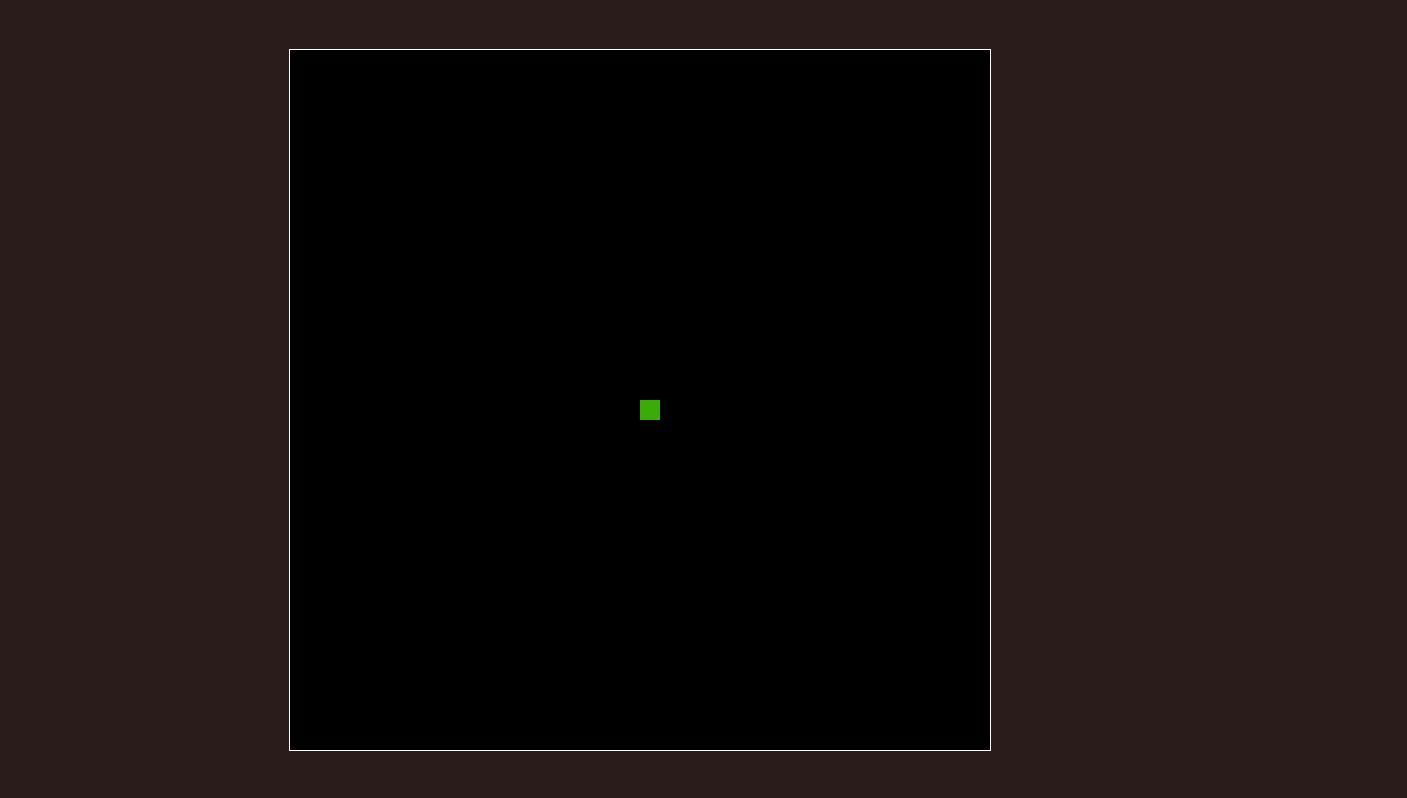
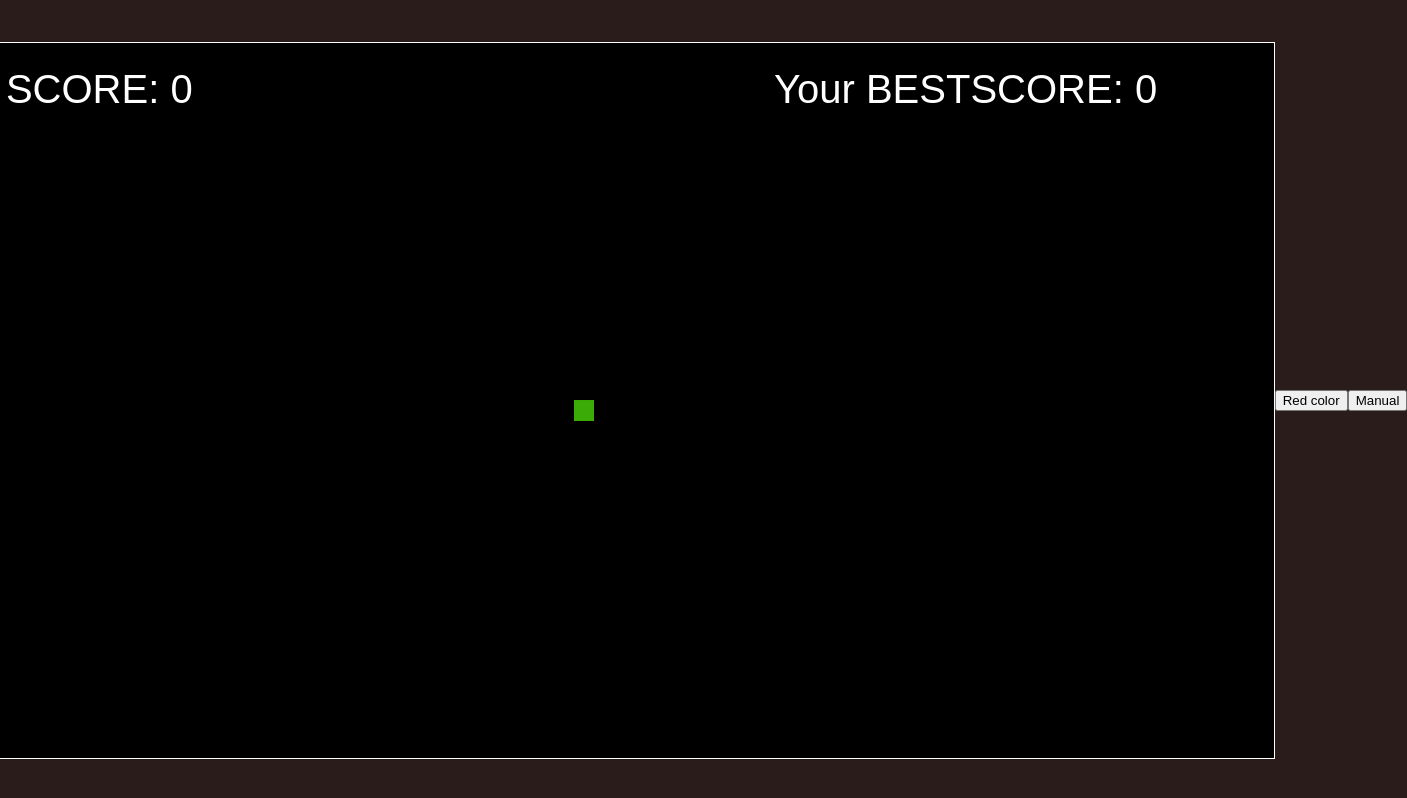
Before and after one commit to Str1kez/Snake-game, a plain HTML site: page Snake.html in a window 1280 px wide. Shown: the whole page, 1407 px wide, since content can reach past the window. Drawn offline with Linux system fonts and the light colour scheme.

Commit message:
Update 1.01

```diff
--- a/Game.js
+++ b/Game.js
@@ -1,55 +1,65 @@
-window.onload = function() { // при загрузке страницы выполняется функция
+window.onload = function () { // при загрузке страницы выполняется функция
 	document.addEventListener('keydown', move); // при нажатии клавиши
-	setInterval(main,1000/60); // 60 fps
+	setInterval(main, 1000 / 60); // 60 fps
 };
 var
-	canv	=	document.getElementById('snake'), // подключаем канвас
-	con		=	canv.getContext('2d'), // как будем рисовать
-	start =	fkey	=	false, // первая клавиша нажата/ начало игры
-	speed = baseSpeed	=	3, // скорость змейки и ее начальная скорость
-	px		=	~~(canv.width) / 2, // позиция головы
-	py		=	~~(canv.height) / 2,
-	xs = ys	=	0, // скорость по осям
-	pw = ph	=	20, // размер головы
-	aw = ah =	20, // размер яблока
-	apples	=	[], // массив для яблок, оно будет не одно
-	stail	=	[], // массив для хвоста
-	tail	=	10, // начальный размер хвоста
-	safe	=	20, // зона защиты от съедения
-	cd		=	false; // небольшая задержка для кнопки, чтобы при повороте не съесть
+	canv = document.getElementById('snake'), // подключаем канвас
+	con = canv.getContext('2d'), // как будем рисовать
+	start = fkey = false, // первая клавиша нажата/ начало игры
+	speed = baseSpeed = 3, // скорость змейки и ее начальная скорость
+	px = ~~(canv.width) / 2, // позиция головы
+	py = ~~(canv.height) / 2,
+	xs = ys = 0, // скорость по осям
+	pw = ph = 20, // размер головы
+	aw = ah = 20, // размер яблока
+	apples = [], // массив для яблок, оно будет не одно
+	stail = [], // массив для хвоста
+	tail = 10, // начальный размер хвоста
+	safe = 20, // зона защиты от съедения
+	cd = false, // небольшая задержка для кнопки, чтобы при повороте не съесть
+	score = 0, // показывает счёт
+	bestscore = 0, // лучший счёт
+	bestscoreever,
+	clr = '#3bab07'; // изменение цвета змейки
+
+var button = document.getElementById('elem'); // изменение цвета по кнопке
+button.onclick = changecolor;
+function changecolor() {
+	clr = 'red'
+};
 
 // сама игра
-function main () {
+function main() {
 
-	// обновление канваса
-	con.fillStyle =	'black';
-	con.fillRect(0,0,canv.width,canv.height);
+	// обновление канваса, иначе все нарисованное останется
+	con.fillStyle = 'black';
+	con.fillRect(0, 0, canv.width, canv.height);
 
 	// движение головы
 	px += xs;
 	py += ys;
 
 	// перемещение змейки при выходе с игрового поля
-	if(px > canv.width){ // уход вправо
+	if (px > canv.width) { // уход вправо
 		px = 0;
 	}
-	if (py > canv.height){ // уход вниз
+	if (py > canv.height) { // уход вниз
 		py = 0;
 	}
-	if (py + ph < 0){ // уход вверх
+	if (py + ph < 0) { // уход вверх
 		py = canv.height;
 	}
-	if (px + pw < 0){ // уход влево
+	if (px + pw < 0) { // уход влево
 		px = canv.width;
 	}
 
 	// раскрасим змейку
-	con.fillStyle = '#3bab07';
-	for (var i = 0; stail.length > i; i++){ // каждое движение - строим змейку с конца до головы
+	con.fillStyle = clr;
+	for (var i = 0; stail.length > i; i++) { // каждое движение - строим змейку с конца до головы
 		con.fillStyle = stail[i].color;
 		con.fillRect(stail[i].x, stail[i].y, pw, ph);
 	}
-	stail.push({x: px, y: py, color: con.fillStyle}); // добавляем в очередь голову
+	stail.push({ x: px, y: py, color: con.fillStyle }); // добавляем в очередь голову
 
 	// рассмотрим переполнение
 	if (stail.length > tail) { // удаляем хвост, если он стал больше значения длины
@@ -62,20 +72,20 @@ function main () {
 	}
 
 	// проверка на пересечение
-	if (stail.length >= tail && start){
+	if (stail.length >= tail && start) {
 
-		for (var i = stail.length - safe; i >= 0; i--){
+		for (var i = stail.length - safe; i >= 0; i--) {
 
 			// условие пересечения, что квадрат хвоста лежит внутри квадрата головы
 			if (
 				px < (stail[i].x + pw) && (px + pw) > stail[i].x
 				&& py < (stail[i].y + ph) && (py + ph) > stail[i].y
-			)
-			{
+			) {
 				// есть пересечение
 				tail = 10;
 				speed = baseSpeed; // ставим скорость подефолту
-				for (var j = 0; j < stail.length - tail; j++){
+				score = 0; // обнуляем счет
+				for (var j = 0; j < stail.length - tail; j++) {
 					// выделим "отвалившийся конец"
 					stail[j].color = '#ab0743';
 				}
@@ -84,52 +94,54 @@ function main () {
 	}
 
 	// покрасим яблоки
-	for (var ap = 0; ap < apples.length;ap++)
-	{
+	for (var ap = 0; ap < apples.length; ap++) {
 		con.fillStyle = apples[ap].color; // cделаем разноцветными
-		con.fillRect(apples[ap].x, apples[ap].y, aw,ah);
+		con.fillRect(apples[ap].x, apples[ap].y, aw, ah);
 	}
 
 	// проверим съедение
-	for (var ap = 0; ap < apples.length;ap++){
-		if 	(
+	for (var ap = 0; ap < apples.length; ap++) {
+		if (
 			px < (apples[ap].x + aw) && (px + pw) > apples[ap].x
 			&& py < (apples[ap].y + ah) && (py + ph) > apples[ap].y
-			)
-			{
+		) {
 			// попали на яблоко
-				apples.splice(ap,1); // удаляем это яблоко из списка
+			apples.splice(ap, 1); // удаляем это яблоко из списка
 			tail += 10; // увеличиваем длину змейки
 			speed += 0.2; // увеличиваем скорость
+			score += 50; // добавляем очки
+			if (bestscore < score) { bestscore = score };
 			spawn(); // добавляем новое яблоко на поле
 			break;
 		}
 	}
+	// добавим скорборд
+	con.fillStyle = 'white';
+	con.font = '40px Arial';
+	con.fillText('Your SCORE: ' + score, 40, 60);
+	con.font = '40px Arial';
+	con.fillText('Your BESTSCORE: ' + bestscore, 900, 60);
 };
 
-function spawn()
-{
+function spawn() {
 	var newapple = {
 		x: Math.floor(Math.random() * canv.width), // спавним в любое место
 		y: ~~(Math.random() * canv.height), // ~~ тоже округление
-		color: 'randomcolor()'
+		color: randomcolor2() // разноцветные яблоки
 	};
 
-	// сделаем так, чтобы яблоко не было за границей поля
-	if 	( (newapple.x > canv.width - aw) || (newapple.y > canv.height - ah) )
-		{
+	// сделаем так, чтобы яблоко не было за границей поля, второе условие чтобы не было яблока на скорборде
+	if ((newapple.x > canv.width - aw) || (newapple.y > canv.height - ah) || (newapple.y < 60)) {
 		spawn(); // снова инициализируем функцию
 		return;
 	}
 	// проверка спавна яблока прямо на змейке
 
-	for (var i = 0; i < stail.length; i++)
-	{
-		if 	(
+	for (var i = 0; i < stail.length; i++) {
+		if (
 			newapple.x < (stail[i].x + pw) && (newapple.x + pw) > stail[i].x
 			&& newapple.y < (stail[i].y + ph) && (newapple.y + ph) > stail[i].y
-			)
-			{
+		) {
 			spawn();
 			return;
 		}
@@ -139,60 +151,58 @@ function spawn()
 	apples.push(newapple);
 
 	// поставим 25% шанс на второе яблоко
-	if (apples.length < 2 && (~~(Math.random() * 1000) < 250))
-	{
+	if (apples.length < 2 && (~~(Math.random() * 1000) < 250)) {
 		spawn();
 	}
 }
 
-// добавим рандомный цвет яблока
-
-function randomcolor()
-{
-	// выведем в hex, берем число от 0 до 255 и переводим в строку с двумя разрядами
-	return '#' + (~~(Math.random() * 255)).toString(16) + (~~(Math.random() * 255)).toString(16) + (~~(Math.random() * 255)).toString(16);
-}
+// добавим рандомный цвет яблока через rgb
+function randomcolor2() {
+	return 'rgb(' + (~~(Math.random() * 255)).toString() + ', ' + (~~(Math.random() * 255)).toString() + ', ' + (~~(Math.random() * 255)).toString() + ')';
+};
+// ! НЕ совсем корректная работа
+// function randomcolor() {
+// 	// выведем в hex, берем число от 0 до 255 и переводим в строку с двумя разрядами
+// 	return '#' + (~~(Math.random() * 255)).toString(16) + (~~(Math.random() * 255)).toString(16) + (~~(Math.random() * 255)).toString(16);
+// }
 
 // настроим контроль над змейкой
-function move(e)
-{
+function move(e) {
 	// 37 - left, 38 - up, 39 - right. 40 - down
 	// Начало игры
-	if (!fkey && (e.keyCode == 37 ||  e.keyCode == 38 || e.keyCode == 39 || e.keyCode == 40))
-		{
+	if (!fkey && (e.keyCode == 37 || e.keyCode == 38 || e.keyCode == 39 || e.keyCode == 40)) {
 		start = fkey = true;
 		spawn();
 	}
-	if (cd){
+	if (cd) {
 		return false;
 	}
-	switch (e.keyCode)
-	{
+	switch (e.keyCode) {
 		case 37:
-			if(xs<=0){
+			if (xs <= 0) {
 				xs = -speed;
 				ys = 0;
 			}
 			break;
 		case 38:
-			if(ys<=0){
+			if (ys <= 0) {
 				ys = -speed;
 				xs = 0;
 			}
 			break;
 		case 39:
-			if(xs>=0){
+			if (xs >= 0) {
 				xs = speed;
 				ys = 0;
 			}
 			break;
 		case 40:
-			if(ys>=0){
+			if (ys >= 0) {
 				ys = speed;
 				xs = 0;
 			}
 			break;
 	}
 	cd = true;
-	setTimeout(function(){cd = false;}, 110); // чтобы быстро не завернуть и не съесть себя
+	setTimeout(function () { cd = false; }, 70); // чтобы быстро не завернуть и не съесть себя
 }
--- a/Snake.html
+++ b/Snake.html
@@ -8,7 +8,10 @@
 </head>
 
 <body>
-	<canvas id="snake" width="700px" height="700px"></canvas>
+	<canvas id="snake" width="1400px" height="715px"></canvas>
+	<input id="elem" type="button" value="Red color" name="color" />
+	<input type="button" value="Manual" id="controls" onclick="alert('Use arrows to control the snake!')" />
 	<script src="Game.js"></script>
 </body>
+
 </html>
```
Lines whose indentation alone changed are shown as unchanged.
